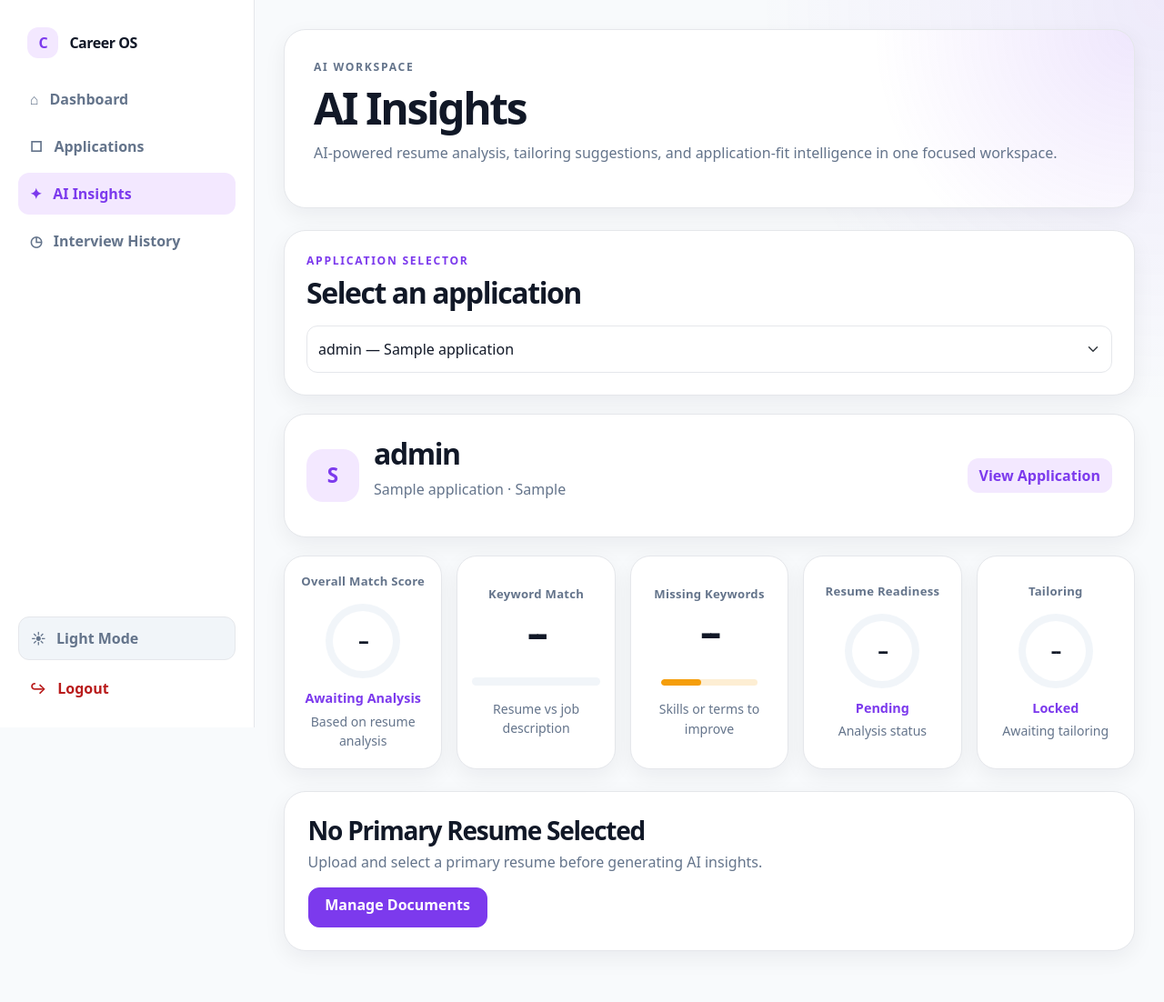
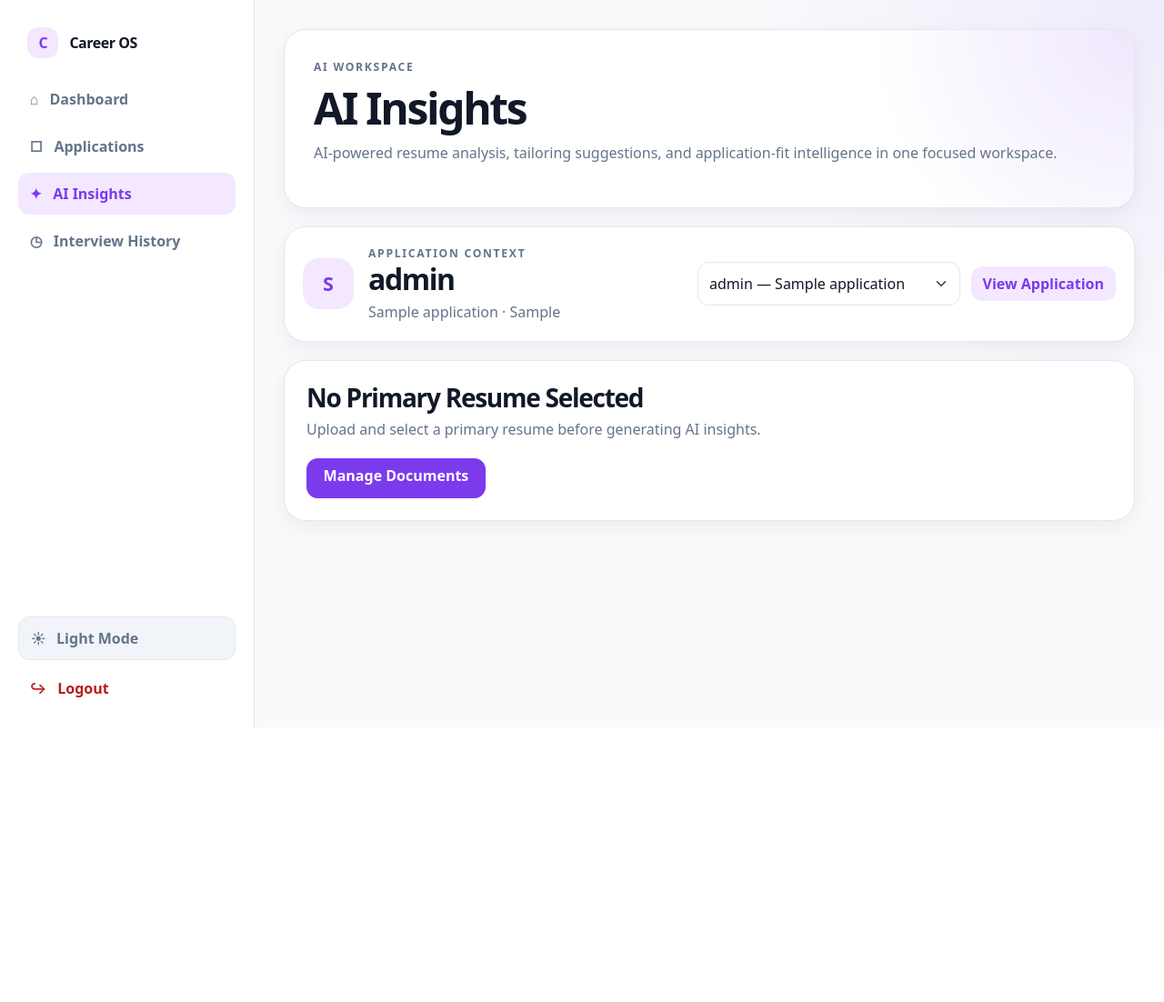
Before and after one commit to AtramAniket/career_os, a Flask app: page /ai_insights/1 in a window 1280 px wide. Shown: the whole page at 91% size. After the commit the page ends 800 px from the top, so only its background shows below. Run offline with Flask 3, Linux system fonts and the light colour scheme; a user stored in the database is signed in; tables that the repository leaves empty hold one stand-in row (values such as "Sample post").

Commit message:
finished re-factoring ai insights page

```diff
--- a/app/static/css/ai_insights.css
+++ b/app/static/css/ai_insights.css
@@ -1,7 +1,6 @@
 .ai-page-hero,
-.ai-selector-card,
 .ai-empty-card,
-.ai-selected-application-card,
+.ai-context-card,
 .ai-actions-card {
   background: var(--bg-secondary);
   border: 1px solid var(--border-color);
@@ -11,7 +10,7 @@
 
 .ai-page-hero {
   padding: 2rem;
-  margin-bottom: 1.5rem;
+  margin-bottom: 1.25rem;
   background:
     radial-gradient(circle at top right, rgba(124, 58, 237, 0.12), transparent 18rem),
     var(--bg-secondary);
@@ -26,9 +25,10 @@
 
 .ai-page-hero p,
 .ai-empty-card p,
-.ai-selected-application-card p,
+.ai-context-card p,
 .ai-actions-header p,
-.ai-metric-card p {
+.ai-metric-card p,
+.ai-action-item p {
   color: var(--text-secondary);
 }
 
@@ -48,7 +48,8 @@
 }
 
 .ai-empty-icon,
-.ai-app-avatar {
+.ai-app-avatar,
+.ai-action-icon {
   background: var(--accent-soft);
   color: var(--accent-primary);
   display: grid;
@@ -64,88 +65,66 @@
   font-size: 1.5rem;
 }
 
-.ai-selector-card {
-  padding: 1.5rem;
+.ai-context-card {
+  padding: 1.25rem;
   margin-bottom: 1.25rem;
+  display: grid;
+  grid-template-columns: minmax(0, 1fr) minmax(320px, 460px);
+  gap: 1rem;
+  align-items: center;
 }
 
-.ai-selector-card h2,
-.ai-selected-application-card h2,
+.ai-context-main {
+  display: flex;
+  align-items: center;
+  gap: 1rem;
+  min-width: 0;
+}
+
+.ai-context-main h2,
 .ai-empty-card h2,
 .ai-actions-header h3 {
   font-weight: 900;
   letter-spacing: -0.045em;
 }
 
-.ai-application-select {
-  margin-top: 1rem;
-  min-height: 52px;
+.ai-context-main h2 {
+  margin-bottom: 0.25rem;
 }
 
-.ai-selected-application-card {
-  padding: 1.5rem;
-  margin-bottom: 1.25rem;
+.ai-context-main p {
+  margin-bottom: 0;
+}
+
+.ai-context-actions {
   display: flex;
   align-items: center;
-  gap: 1rem;
+  gap: 0.75rem;
+}
+
+.ai-context-actions .btn {
+  flex: 0 0 auto;
+}
+
+.ai-application-select {
+  min-height: 48px;
 }
 
 .ai-app-avatar {
-  width: 58px;
-  height: 58px;
-  flex: 0 0 58px;
+  width: 56px;
+  height: 56px;
+  flex: 0 0 56px;
   border-radius: 18px;
-  font-size: 1.4rem;
-}
-
-.ai-metrics-grid {
-  display: grid;
-  grid-template-columns: repeat(5, minmax(0, 1fr));
-  gap: 1rem;
-  margin-bottom: 1.5rem;
-}
-
-.ai-metric-card {
-  background: var(--bg-secondary);
-  border: 1px solid var(--border-color);
-  border-radius: 22px;
-  padding: 1.25rem 1rem;
-  text-align: center;
-  box-shadow: var(--shadow-subtle);
-  min-height: 150px;
-  display: flex;
-  flex-direction: column;
-  justify-content: center;
-}
-
-.ai-metric-card h4 {
-  color: var(--text-secondary);
-  font-size: 0.82rem;
-  font-weight: 900;
-  letter-spacing: 0.02em;
-  margin-bottom: 0.55rem;
-}
-
-.metric-value {
-  color: var(--text-primary);
-  font-size: clamp(1.6rem, 3vw, 2.15rem);
-  font-weight: 950;
-  letter-spacing: -0.055em;
-  margin-bottom: 0.35rem;
-}
-
-.ai-metric-card p {
-  font-size: 0.88rem;
-  margin: 0;
+  font-size: 1.35rem;
 }
 
 .ai-actions-card {
-  padding: 1.6rem;
-  margin-bottom: 1.5rem;
+  padding: 1.5rem;
+  margin-bottom: 1.25rem;
 }
 
 .ai-actions-header {
-  margin-bottom: 1rem;
+  margin-bottom: 1.25rem;
 }
 
 .ai-actions-header h3 {
@@ -156,56 +135,63 @@
   margin-bottom: 0;
 }
 
-.ai-actions-card .btn {
-  min-height: 44px;
-  padding-inline: 1.1rem;
+.ai-metrics-grid {
+  display: grid;
+  grid-template-columns: repeat(5, minmax(0, 1fr));
+  gap: 1rem;
+  margin: 1.25rem 0;
 }
 
-@media (max-width: 1100px) {
-  .ai-metrics-grid {
-    grid-template-columns: repeat(3, minmax(0, 1fr));
-  }
+.ai-metric-card {
+  background: var(--bg-secondary);
+  border: 1px solid var(--border-color);
+  border-radius: 22px;
+  padding: 1.2rem 1rem;
+  text-align: center;
+  min-height: 145px;
+  display: flex;
+  flex-direction: column;
+  justify-content: center;
 }
 
-@media (max-width: 768px) {
-  .ai-selected-application-card {
-    align-items: flex-start;
-    flex-direction: column;
-  }
-
-  .ai-selected-application-card .btn {
-    margin-left: 0 !important;
-  }
-
-  .ai-metrics-grid {
-    grid-template-columns: repeat(2, minmax(0, 1fr));
-  }
+.ai-metrics-grid.compact .ai-metric-card {
+  box-shadow: none;
 }
 
-@media (max-width: 576px) {
-  .ai-page-hero,
-  .ai-selector-card,
-  .ai-selected-application-card,
-  .ai-actions-card {
-    border-radius: 20px;
-  }
+.ai-metric-card h4 {
+  color: var(--text-secondary);
+  font-size: 0.78rem;
+  font-weight: 900;
+  letter-spacing: 0.03em;
+  margin-bottom: 0.55rem;
+}
 
-  .ai-page-hero {
-    padding: 1.5rem;
-  }
+.metric-value {
+  color: var(--text-primary);
+  font-size: clamp(1.65rem, 3vw, 2.15rem);
+  font-weight: 950;
+  letter-spacing: -0.055em;
+  margin-bottom: 0.35rem;
+}
 
-  .ai-metrics-grid {
-    grid-template-columns: 1fr;
-  }
+.ai-metric-card p {
+  font-size: 0.86rem;
+  margin: 0;
+}
+
+.ai-metric-card strong {
+  display: block;
+  color: var(--accent-primary);
+  font-size: 0.88rem;
+  margin-bottom: 0.25rem;
 }
 
 .ai-score-ring {
   --score: 0;
   --ring-color: var(--accent-primary);
-
-  width: 82px;
-  height: 82px;
-  margin: 0.45rem auto 0.7rem;
+  width: 74px;
+  height: 74px;
+  margin: 0.35rem auto 0.65rem;
   border-radius: 50%;
   display: grid;
   place-items: center;
@@ -230,7 +216,7 @@
   z-index: 1;
   color: var(--text-primary);
   font-weight: 950;
-  font-size: 1.05rem;
+  font-size: 0.95rem;
   letter-spacing: -0.04em;
 }
 
@@ -242,13 +228,17 @@
   --ring-color: #3b82f6;
 }
 
+.ai-bar-metric,
+.ai-mini-bar {
+  height: 8px;
+  border-radius: 999px;
+  overflow: hidden;
+}
+
 .ai-bar-metric {
   width: 100%;
-  height: 9px;
-  margin: 1.1rem 0 0.9rem;
-  border-radius: 999px;
+  margin: 0.85rem 0 0.75rem;
   background: var(--bg-tertiary);
-  overflow: hidden;
 }
 
 .ai-bar-fill {
@@ -258,12 +248,9 @@
 }
 
 .ai-mini-bar {
-  width: 76%;
-  height: 7px;
-  margin: 1.25rem auto 0.95rem;
-  border-radius: 999px;
+  width: 75%;
+  margin: 0.85rem auto 0.75rem;
   background: rgba(245, 158, 11, 0.18);
-  overflow: hidden;
 }
 
 .ai-mini-bar span {
@@ -274,9 +261,132 @@
   background: #f59e0b;
 }
 
-.ai-metric-card strong {
-  display: block;
-  color: var(--accent-primary);
-  font-size: 0.9rem;
-  margin-bottom: 0.25rem;
+.ai-actions-grid {
+  display: grid;
+  gap: 1rem;
+  margin-top: 1rem;
 }
+
+.ai-actions-grid.two-col {
+  grid-template-columns: repeat(2, minmax(0, 1fr));
+}
+
+.ai-action-item {
+  border: 1px solid var(--border-color);
+  border-radius: 18px;
+  padding: 1rem;
+  background: var(--bg-secondary);
+}
+
+.ai-action-top {
+  display: flex;
+  align-items: center;
+  justify-content: space-between;
+  gap: 0.75rem;
+  margin-bottom: 1rem;
+}
+
+.ai-action-icon {
+  width: 42px;
+  height: 42px;
+  border-radius: 14px;
+  font-size: 1.15rem;
+}
+
+.ai-action-item h4 {
+  font-weight: 900;
+  letter-spacing: -0.03em;
+}
+
+.ai-action-item p {
+  min-height: 48px;
+}
+
+.ai-status-badge {
+  display: inline-flex;
+  align-items: center;
+  min-height: 24px;
+  padding: 0.3rem 0.65rem;
+  border-radius: 999px;
+  font-size: 0.72rem;
+  font-weight: 900;
+}
+
+.ai-status-badge.success {
+  background: var(--success-bg);
+  color: var(--success-text);
+}
+
+.ai-status-badge.muted {
+  background: var(--bg-tertiary);
+  color: var(--text-secondary);
+}
+
+.ai-action-list {
+  display: grid;
+  gap: 0.35rem;
+  margin: 0 0 1rem;
+  padding-left: 1rem;
+  color: var(--text-secondary);
+}
+
+.ai-action-list li::marker {
+  color: var(--success-text);
+}
+
+.ai-actions-card .btn {
+  min-height: 44px;
+  padding-inline: 1.1rem;
+}
+
+@media (max-width: 1100px) {
+  .ai-context-card {
+    grid-template-columns: 1fr;
+  }
+
+  .ai-context-actions {
+    align-items: stretch;
+  }
+
+  .ai-context-actions .ai-application-select {
+    flex: 1;
+  }
+
+  .ai-metrics-grid {
+    grid-template-columns: repeat(3, minmax(0, 1fr));
+  }
+}
+
+@media (max-width: 768px) {
+  .ai-context-card,
+  .ai-context-main,
+  .ai-context-actions {
+    align-items: flex-start;
+    flex-direction: column;
+  }
+
+  .ai-context-main,
+  .ai-context-actions,
+  .ai-context-actions .btn,
+  .ai-context-actions .ai-application-select {
+    width: 100%;
+  }
+
+  .ai-metrics-grid,
+  .ai-actions-grid.two-col {
+    grid-template-columns: 1fr;
+  }
+}
+
+@media (max-width: 576px) {
+  .ai-page-hero,
+  .ai-empty-card,
+  .ai-context-card,
+  .ai-actions-card {
+    border-radius: 20px;
+  }
+
+  .ai-page-hero {
+    padding: 1.5rem;
+  }
+}
--- a/app/templates/ai_insights/index.html
+++ b/app/templates/ai_insights/index.html
@@ -9,27 +9,20 @@
 {% block content %}
 
 <section class="ai-page-hero">
-  <div>
   <p class="ai-eyebrow">AI WORKSPACE</p>
   <h1>AI Insights</h1>
   <p>
     AI-powered resume analysis, tailoring suggestions, and application-fit intelligence
     in one focused workspace.
   </p>
-  </div>
 </section>
 
 {% if not applications %}
 
 <section class="ai-empty-card">
   <div class="ai-empty-icon">📄</div>
-
   <h2>No applications yet</h2>
-
-  <p>
-    Add your first application to unlock AI resume analysis,
-    tailoring suggestions, interview prep, and mock interviews.
-  </p>
+  <p>Add your first application to unlock AI resume analysis and tailoring suggestions.</p>
 
   <a href="{{ url_for('applications.create') }}" class="btn btn-primary">
     + Add Application
@@ -38,12 +31,35 @@
 
 {% else %}
 
-<section class="ai-selector-card">
-  <div>
-    <p class="ai-card-kicker">APPLICATION SELECTOR</p>
-    <h2>Select an application</h2>
+<section class="ai-context-card">
+  <div class="ai-context-main">
+    <div class="ai-app-avatar">
+      {% if selected_application %}
+        {{ selected_application.company_name[:1] }}
+      {% else %}
+        A
+      {% endif %}
     </div>
 
+    <div>
+      <p class="ai-card-kicker">APPLICATION CONTEXT</p>
+
+      {% if selected_application %}
+        <h2>{{ selected_application.role_title }}</h2>
+        <p>
+          {{ selected_application.company_name }}
+          {% if selected_application.location %}
+            · {{ selected_application.location }}
+          {% endif %}
+        </p>
+      {% else %}
+        <h2>Select an application</h2>
+        <p>Choose an application to view AI insights.</p>
+      {% endif %}
+    </div>
+  </div>
+
+  <div class="ai-context-actions">
     <select
       class="form-select ai-application-select"
       onchange="if (this.value) window.location.href = this.value;"
@@ -59,173 +75,26 @@
         </option>
       {% endfor %}
     </select>
+
+    {% if selected_application %}
+      <a
+        href="{{ url_for('applications.detail', application_id=selected_application.id) }}"
+        class="btn btn-soft"
+      >
+        View Application
+      </a>
+    {% endif %}
+  </div>
 </section>
 
 {% if selected_application %}
-
-<section class="ai-selected-application-card">
-  <div class="ai-app-avatar">
-    {{ selected_application.company_name[:1] }}
-  </div>
-
-  <div>
-    <h2>{{ selected_application.role_title }}</h2>
-    <p>
-      {{ selected_application.company_name }}
-      {% if selected_application.location %}
-        · {{ selected_application.location }}
-      {% endif %}
-    </p>
-  </div>
-
-  <a
-    href="{{ url_for('applications.detail', application_id=selected_application.id) }}"
-    class="btn btn-soft ms-auto"
-  >
-    View Application
-  </a>
-</section>
-
-<section class="ai-metrics-grid">
-
-  <div class="ai-metric-card">
-    <h4>Overall Match Score</h4>
-
-    <div
-      class="ai-score-ring"
-      style="--score: {{ latest_analysis.ats_score or 0 }};"
-    >
-      <span>
-        {% if latest_analysis and latest_analysis.ats_score is not none %}
-          {{ latest_analysis.ats_score }}%
-        {% else %}
-          --
-        {% endif %}
-      </span>
-    </div>
-
-    <strong>
-      {% if latest_analysis %}
-        Resume Fit
-      {% else %}
-        Awaiting Analysis
-      {% endif %}
-    </strong>
-
-    <p>Based on resume analysis</p>
-  </div>
-
-  <div class="ai-metric-card">
-    <h4>Keyword Match</h4>
-
-    <div class="metric-value">
-      {% if latest_analysis and latest_analysis.keyword_match_score is not none %}
-        {{ latest_analysis.keyword_match_score }}%
-      {% else %}
-        --
-      {% endif %}
-    </div>
-
-    <div class="ai-bar-metric">
-      <div class="ai-bar-fill" style="width: {{ latest_analysis.keyword_match_score or 0 }}%;"></div>
-    </div>
-
-    <p>Resume vs job description</p>
-  </div>
-
-  <div class="ai-metric-card">
-    <h4>Missing Keywords</h4>
-
-    <div class="metric-value">
-      {% if latest_analysis and latest_analysis.missing_keywords %}
-        {{ latest_analysis.missing_keywords|length }}
-      {% else %}
-        --
-      {% endif %}
-    </div>
-
-    <div class="ai-mini-bar warning">
-      <span></span>
-    </div>
-
-
-    <p>Skills or terms to improve</p>
-  </div>
-
-  <div class="ai-metric-card">
-    <h4>Resume Readiness</h4>
-
-    <div
-      class="ai-score-ring success"
-      style="--score: {% if latest_analysis %}85{% else %}0{% endif %};"
-    >
-      <span>
-        {% if latest_analysis %}
-          85%
-        {% else %}
-          --
-        {% endif %}
-      </span>
-    </div>
-
-    <strong>
-      {% if latest_analysis %}
-        Ready
-      {% else %}
-        Pending
-      {% endif %}
-    </strong>
-
-    <p>Analysis status</p>
-  </div>
-
-  <div class="ai-metric-card">
-    <h4>Tailoring</h4>
-
-    <div
-      class="ai-score-ring blue"
-      style="--score: {% if latest_tailoring_analysis %}100{% elif latest_analysis %}45{% else %}0{% endif %};"
-    >
-      <span>
-        {% if latest_tailoring_analysis %}
-          Done
-        {% elif latest_analysis %}
-          Next
-        {% else %}
-          --
-        {% endif %}
-      </span>
-    </div>
-
-    <strong>
-      {% if latest_tailoring_analysis %}
-        Generated
-      {% elif latest_analysis %}
-        Unlocked
-      {% else %}
-        Locked
-      {% endif %}
-    </strong>
-
-    <p>
-      {% if latest_tailoring_analysis %}
-        Suggestions generated
-      {% else %}
-        Awaiting tailoring
-      {% endif %}
-    </p>
-  </div>
-
-</section>
 
 {% if not primary_resume %}
 
 <section class="ai-actions-card">
   <div class="ai-actions-header">
     <h3>No Primary Resume Selected</h3>
-    <p>
-      Upload and select a primary resume before generating AI insights.
-    </p>
+    <p>Upload and select a primary resume before generating AI insights.</p>
   </div>
 
   <a
@@ -241,9 +110,7 @@
 <section class="ai-actions-card">
   <div class="ai-actions-header">
     <h3>Resume Analysis Required</h3>
-    <p>
-      Generate a resume analysis to unlock tailoring suggestions.
-    </p>
+    <p>Generate a resume analysis to unlock tailoring suggestions.</p>
   </div>
 
   <form
@@ -260,17 +127,192 @@
 
 <section class="ai-actions-card">
   <div class="ai-actions-header">
-    <h3>Resume Analysis Complete</h3>
+    <p class="ai-card-kicker">AI INSIGHTS & ACTIONS</p>
+    <h3>Application Intelligence</h3>
     <p>
-      Your resume analysis is ready. Review the insights below and generate tailoring suggestions if needed.
+      Review your resume metrics and manage tailoring suggestions for this application.
     </p>
+  </div>
+
+  <section class="ai-metrics-grid compact">
+
+    <div class="ai-metric-card">
+      <h4>Overall Match Score</h4>
+
+      <div class="ai-score-ring" style="--score: {{ latest_analysis.ats_score or 0 }};">
+        <span>
+          {% if latest_analysis.ats_score is not none %}
+            {{ latest_analysis.ats_score }}%
+          {% else %}
+            --
+          {% endif %}
+        </span>
+      </div>
+
+      <strong>Resume Fit</strong>
+      <p>Based on resume analysis</p>
+    </div>
+
+    <div class="ai-metric-card">
+      <h4>Keyword Match</h4>
+
+      <div class="metric-value">
+        {% if latest_analysis.keyword_match_score is not none %}
+          {{ latest_analysis.keyword_match_score }}%
+        {% else %}
+          --
+        {% endif %}
+      </div>
+
+      <div class="ai-bar-metric">
+        <div
+          class="ai-bar-fill"
+          style="width: {{ latest_analysis.keyword_match_score or 0 }}%;"
+        ></div>
+      </div>
+
+      <p>Resume vs job description</p>
+    </div>
+
+    <div class="ai-metric-card">
+      <h4>Missing Keywords</h4>
+
+      <div class="metric-value">
+        {% if latest_analysis.missing_keywords %}
+          {{ latest_analysis.missing_keywords|length }}
+        {% else %}
+          0
+        {% endif %}
+      </div>
+
+      <div class="ai-mini-bar">
+        <span></span>
+      </div>
+
+      <p>Skills or terms to improve</p>
+    </div>
+
+    <div class="ai-metric-card">
+      <h4>Resume Readiness</h4>
+
+      <div class="ai-score-ring success" style="--score: 85;">
+        <span>85%</span>
+      </div>
+
+      <strong>Ready</strong>
+      <p>Analysis status</p>
+    </div>
+
+    <div class="ai-metric-card">
+      <h4>Tailoring</h4>
+
+      <div
+        class="ai-score-ring blue"
+        style="--score: {% if latest_tailoring_analysis %}100{% else %}45{% endif %};"
+      >
+        <span>
+          {% if latest_tailoring_analysis %}
+            Done
+          {% else %}
+            Next
+          {% endif %}
+        </span>
+      </div>
+
+      <strong>
+        {% if latest_tailoring_analysis %}
+          Generated
+        {% else %}
+          Unlocked
+        {% endif %}
+      </strong>
+
+      <p>
+        {% if latest_tailoring_analysis %}
+          Suggestions generated
+        {% else %}
+          Awaiting tailoring
+        {% endif %}
+      </p>
+    </div>
+
+  </section>
+
+  <div class="ai-actions-grid two-col">
+
+    <article class="ai-action-item">
+      <div class="ai-action-top">
+        <div class="ai-action-icon">📄</div>
+        <span class="ai-status-badge success">Completed</span>
+      </div>
+
+      <h4>Resume Analysis</h4>
+      <p>Your resume has been analyzed against this role.</p>
+
+      <a
+        href="{{ url_for('applications.detail', application_id=selected_application.id) }}"
+        class="btn btn-soft"
+      >
+        View Full Analysis
+      </a>
+    </article>
+
+    <article class="ai-action-item">
+      <div class="ai-action-top">
+        <div class="ai-action-icon">✦</div>
+
+        {% if latest_tailoring_analysis %}
+          <span class="ai-status-badge success">Generated</span>
+        {% else %}
+          <span class="ai-status-badge muted">Not Generated</span>
+        {% endif %}
+      </div>
+
+      <h4>Tailoring Suggestions</h4>
+
+      {% if latest_tailoring_analysis %}
+        <p>Tailored suggestions have been generated for this application.</p>
+
+        <ul class="ai-action-list">
+          {% if latest_tailoring_analysis.improved_summary %}
+            <li>Improved professional summary</li>
+          {% endif %}
+          {% if latest_tailoring_analysis.bullet_improvements %}
+            <li>Resume bullet improvements</li>
+          {% endif %}
+          {% if latest_tailoring_analysis.missing_keywords %}
+            <li>Keyword recommendations</li>
+          {% endif %}
+          {% if latest_tailoring_analysis.recruiter_impression %}
+            <li>Recruiter impression guidance</li>
+          {% endif %}
+        </ul>
+
+        <a href="#tailoring-suggestions" class="btn btn-soft">
+          View Suggestions
+        </a>
+      {% else %}
+        <p>
+          Generate one-time tailoring suggestions based on this resume and job description.
+        </p>
+
+        <form
+          method="POST"
+          action="{{ url_for('resume_analysis.tailor_resume', application_id=selected_application.id) }}"
+        >
+          <button type="submit" class="btn btn-primary">
+            Generate Tailoring Suggestions
+          </button>
+        </form>
+      {% endif %}
+    </article>
+
   </div>
 </section>
 
 {% endif %}
 
 {% endif %}
-
 {% endif %}
 
 {% endblock %}
```
Lines whose indentation alone changed are shown as unchanged.
